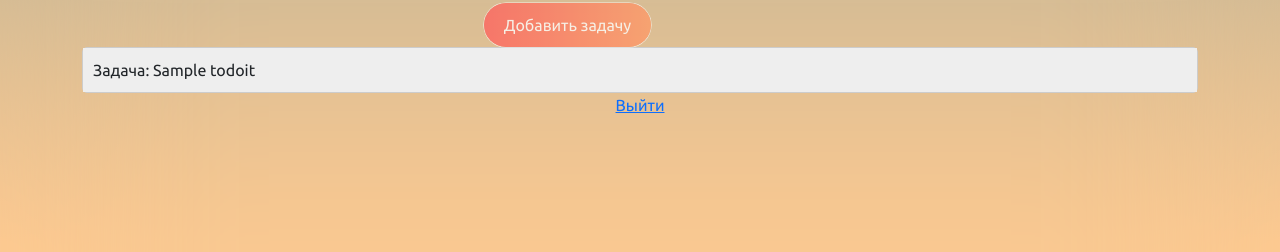
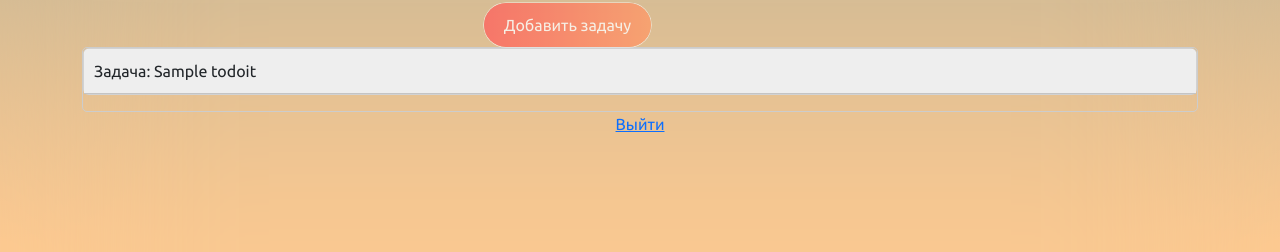
Before and after one commit to fwhyjke/todowebapp, a Django app: template yotodoapp/yotodo/templates/yotodo/main.html in a window 1280 px wide. Shown: the part 236-488 px from the top of the page. Run offline with Django 4.2, Linux system fonts and the light colour scheme; tables that the repository leaves empty hold one stand-in row (values such as "Sample post"); the template is opened without the code that fills it: values that come from a table or form of the project are taken from there, most other values are stand-ins (such as "Sample title", 1, 10 or a date in 2020); form fields are guessed from the names that the template uses; some libraries are stand-ins or nearby versions.

Commit message:
new design accordion

```diff
--- a/yotodoapp/yotodo/templates/yotodo/main.html
+++ b/yotodoapp/yotodo/templates/yotodo/main.html
@@ -42,14 +42,16 @@
 
     <div class="accordion justify-content-center align-items-center max-w-md">
         {% for task in tasks %}
-            <div class="accordion-header">Задача: {{ task.title }}</div>
-            <div class="accordion-body question-input">
+            <div class="card mb-3">
+                <div class="card-header accordion-header">Задача: {{ task.title }}</div>
+                <div class="card-body accordion-body question-input">
                     <p>{{ task.description }}</p>
                     <div class="status">Задача добавлена: {{ task.created_at.date }}</div>
                     <form method="post" action="{% url 'complete_task' task.pk %}">
                         {% csrf_token %}
                         <button type="submit" class="done-button btn btn-success">Я закончил эту задачу!</button>
                     </form>
+                </div>
             </div>
         {% endfor %}
     </div>
```
Lines whose indentation alone changed are shown as unchanged.
